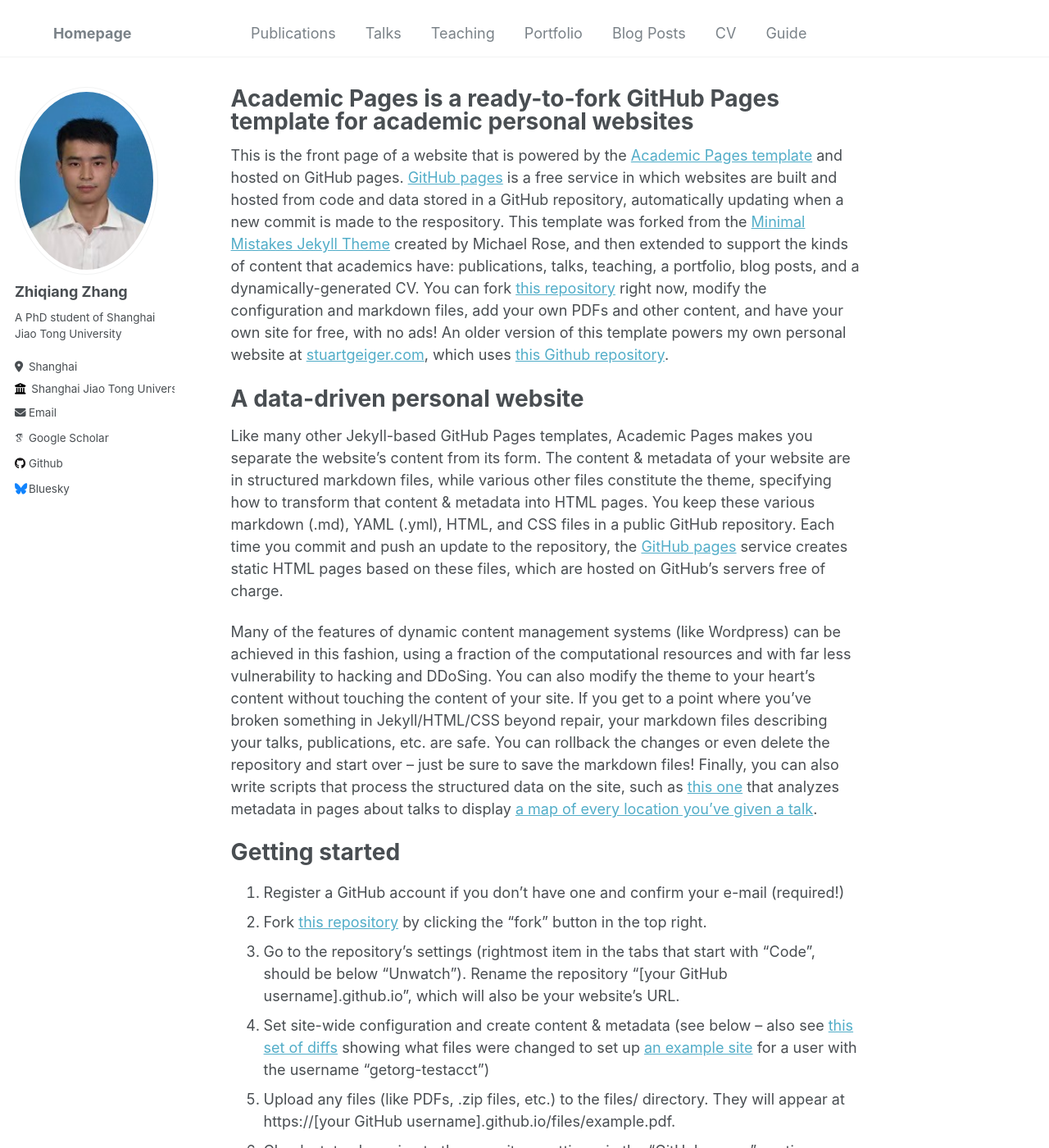
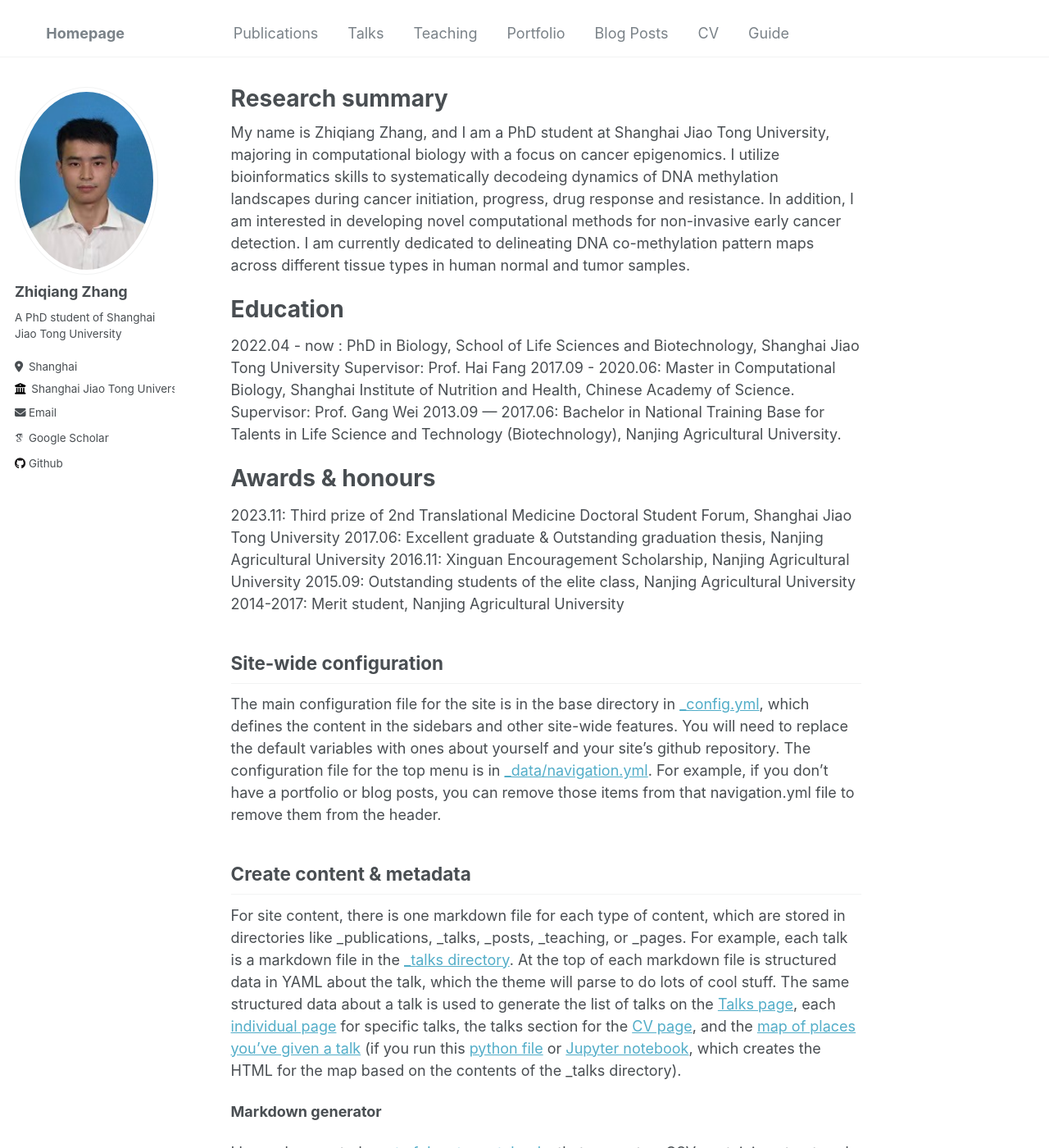
Before and after one commit to zhangzhiqiang2020/zhangzhiqiang2020.github.io, a Jekyll site: the page built from _pages/about.md, in a window 1280 px wide and 1400 px high. Shown: the whole window at 82% size. Built offline with Jekyll 4.4.1, drawn with Linux system fonts in a browser that asks for light colours; some web fonts are replaced; some of the changed text lies outside the part shown.

Commit message:
personal web

```diff
--- a/_config.yml
+++ b/_config.yml
@@ -8,7 +8,7 @@
 
 # Basic Site Settings
 locale                   : "en-China"
-title                    : "&nbsp;&nbsp;&nbsp;&nbsp;&nbsp;&nbsp;&nbsp;&nbsp;&nbsp;&nbsp; Homepage &nbsp;&nbsp;&nbsp;&nbsp;&nbsp;&nbsp;&nbsp;&nbsp;&nbsp;&nbsp;&nbsp;&nbsp;"
+title                    : "&nbsp;&nbsp;&nbsp;&nbsp;&nbsp;&nbsp;&nbsp;&nbsp; Homepage &nbsp;&nbsp;&nbsp;&nbsp;&nbsp;&nbsp;&nbsp;&nbsp;&nbsp;"
 title_separator          : "-"
 name                     : &name "Zhiqiang Zhang"
 description              : &description "A PhD student of Shanghai Jiao Tong University (SJTU)"
@@ -48,7 +48,7 @@ author:
   stackoverflow    : # User number or user number and name (i.e., use "1" or "1/jeff-atwood")
 
   # Social media
-  bluesky          : "bsky.app" # Replace this with you Bluesky username
+  #bluesky          : "bsky.app" # Replace this with you Bluesky username
   facebook         : # Username
   flickr           : # Username
   foursquare       : # Username
--- a/_pages/about.md
+++ b/_pages/about.md
@@ -1,28 +1,29 @@
 ---
 permalink: /
-title: "Academic Pages is a ready-to-fork GitHub Pages template for academic personal websites"
+title: "Research summary"
 author_profile: true
 redirect_from:
   - /about/
   - /about.html
 ---
 
-This is the front page of a website that is powered by the [Academic Pages template](https://github.com/academicpages/academicpages.github.io) and hosted on GitHub pages. [GitHub pages](https://pages.github.com) is a free service in which websites are built and hosted from code and data stored in a GitHub repository, automatically updating when a new commit is made to the respository. This template was forked from the [Minimal Mistakes Jekyll Theme](https://mmistakes.github.io/minimal-mistakes/) created by Michael Rose, and then extended to support the kinds of content that academics have: publications, talks, teaching, a portfolio, blog posts, and a dynamically-generated CV. You can fork [this repository](https://github.com/academicpages/academicpages.github.io) right now, modify the configuration and markdown files, add your own PDFs and other content, and have your own site for free, with no ads! An older version of this template powers my own personal website at [stuartgeiger.com](http://stuartgeiger.com), which uses [this Github repository](https://github.com/staeiou/staeiou.github.io).
+My name is Zhiqiang Zhang, and I am a PhD student at Shanghai Jiao Tong University, majoring in computational biology with a focus on cancer epigenomics. I utilize bioinformatics skills to systematically decodeing dynamics of DNA methylation landscapes during cancer initiation, progress, drug response and resistance. In addition, I am interested in developing novel computational methods for non-invasive early cancer detection. I am currently dedicated to delineating DNA co-methylation pattern maps across different tissue types in human normal and tumor samples.
 
-A data-driven personal website
+Education
 ======
-Like many other Jekyll-based GitHub Pages templates, Academic Pages makes you separate the website's content from its form. The content & metadata of your website are in structured markdown files, while various other files constitute the theme, specifying how to transform that content & metadata into HTML pages. You keep these various markdown (.md), YAML (.yml), HTML, and CSS files in a public GitHub repository. Each time you commit and push an update to the repository, the [GitHub pages](https://pages.github.com/) service creates static HTML pages based on these files, which are hosted on GitHub's servers free of charge.
+2022.04  -  now : PhD in Biology, School of Life Sciences and Biotechnology, Shanghai Jiao Tong University
+                  Supervisor: Prof. Hai Fang
+2017.09 - 2020.06: Master in Computational Biology, Shanghai Institute of Nutrition and Health, Chinese Academy of Science.
+                  Supervisor: Prof. Gang Wei
+2013.09 — 2017.06: Bachelor in National Training Base for Talents in Life Science and Technology (Biotechnology), Nanjing Agricultural University.
 
-Many of the features of dynamic content management systems (like Wordpress) can be achieved in this fashion, using a fraction of the computational resources and with far less vulnerability to hacking and DDoSing. You can also modify the theme to your heart's content without touching the content of your site. If you get to a point where you've broken something in Jekyll/HTML/CSS beyond repair, your markdown files describing your talks, publications, etc. are safe. You can rollback the changes or even delete the repository and start over -- just be sure to save the markdown files! Finally, you can also write scripts that process the structured data on the site, such as [this one](https://github.com/academicpages/academicpages.github.io/blob/master/talkmap.ipynb) that analyzes metadata in pages about talks to display [a map of every location you've given a talk](https://academicpages.github.io/talkmap.html).
-
-Getting started
+Awards & honours
 ======
-1. Register a GitHub account if you don't have one and confirm your e-mail (required!)
-1. Fork [this repository](https://github.com/academicpages/academicpages.github.io) by clicking the "fork" button in the top right.
-1. Go to the repository's settings (rightmost item in the tabs that start with "Code", should be below "Unwatch"). Rename the repository "[your GitHub username].github.io", which will also be your website's URL.
-1. Set site-wide configuration and create content & metadata (see below -- also see [this set of diffs](http://archive.is/3TPas) showing what files were changed to set up [an example site](https://getorg-testacct.github.io) for a user with the username "getorg-testacct")
-1. Upload any files (like PDFs, .zip files, etc.) to the files/ directory. They will appear at https://[your GitHub username].github.io/files/example.pdf.
-1. Check status by going to the repository settings, in the "GitHub pages" section
+2023.11: Third prize of 2nd Translational Medicine Doctoral Student Forum, Shanghai Jiao Tong University
+2017.06: Excellent graduate & Outstanding graduation thesis, Nanjing Agricultural University
+2016.11: Xinguan Encouragement Scholarship, Nanjing Agricultural University
+2015.09: Outstanding students of the elite class, Nanjing Agricultural University
+2014-2017: Merit student, Nanjing Agricultural University
 
 Site-wide configuration
 ------
```
